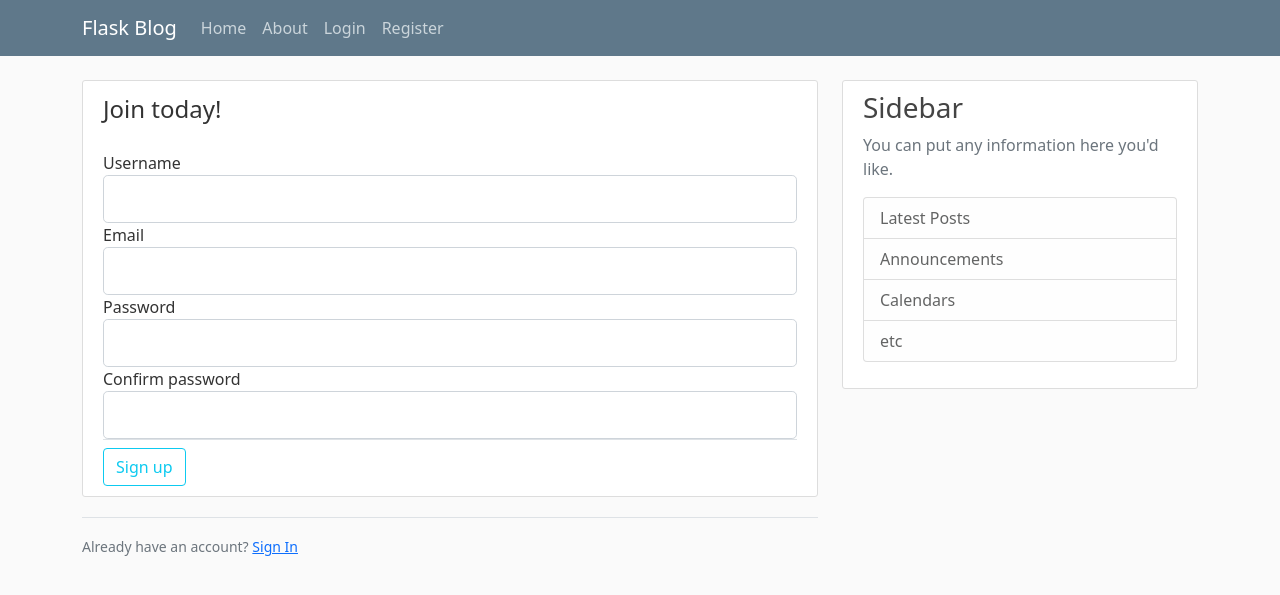
After one commit to EricaHD/MahJong, a Flask app: page /register in a window 1280 px wide. The commit adds this page. Shown: the top 595 px of the page. Run offline with Flask 2, Linux system fonts and the light colour scheme.

Commit message:
Add register and login forms

```diff
--- a/app.py
+++ b/app.py
@@ -1,6 +1,8 @@
-from flask import Flask, render_template, url_for
+from flask import flash, Flask, redirect, render_template, url_for
+from forms import LoginForm, RegistrationForm
 
 app = Flask(__name__)
+app.config["SECRET_KEY"] = "6586f3bcb8ccc14e2e3fde919f2f2031"
 
 posts = [
     {"author": "Corey Jones", "title": "Blog Post 1", "content": "First post content", "date_posted": "April 20, 2018"},
@@ -19,5 +21,26 @@ def about():
     return render_template("about.html", title="About")
 
 
+@app.route("/register", methods=["GET", "POST"])
+def register():
+    form = RegistrationForm()
+    if form.validate_on_submit():
+        flash(f"Account created for {form.username.data}", category="success")
+        return redirect(url_for("home"))
+    return render_template("register.html", title="Register", form=form)
+
+
+@app.route("/login", methods=["GET", "POST"])
+def login():
+    form = LoginForm()
+    if form.validate_on_submit():
+        if form.email.data == "admin@blog.com" and form.password.data == "password":
+            flash("You have been logged in!", category="success")
+            return redirect(url_for("home"))
+        else:
+            flash("Login unsuccessful. Please check your username and password", category="danger")
+    return render_template("login.html", title="Login", form=form)
+
+
 if __name__ == "__main__":
     app.run(debug=True)
--- /dev/null
+++ b/forms.py
@@ -0,0 +1,18 @@
+from flask_wtf import FlaskForm
+from wtforms import BooleanField, PasswordField, StringField, SubmitField
+from wtforms.validators import DataRequired, Email, EqualTo, Length
+
+
+class RegistrationForm(FlaskForm):
+    username = StringField("Username", validators=[DataRequired(), Length(min=2, max=20)])
+    email = StringField("Email", validators=[DataRequired(), Email()])
+    password = PasswordField("Password", validators=[DataRequired()])
+    confirm_password = PasswordField("Confirm password", validators=[DataRequired(), EqualTo("password")])
+    submit = SubmitField("Sign up")
+
+
+class LoginForm(FlaskForm):
+    email = StringField("Email", validators=[DataRequired(), Email()])
+    password = PasswordField("Password", validators=[DataRequired()])
+    remember = BooleanField("Remember me")
+    submit = SubmitField("Sign In")
--- a/templates/layout.html
+++ b/templates/layout.html
@@ -27,13 +27,13 @@
           </button>
           <div class="collapse navbar-collapse" id="navbarToggle">
             <div class="navbar-nav mr-auto">
-              <a class="nav-item nav-link" href="/">Home</a>
-              <a class="nav-item nav-link" href="/about">About</a>
+              <a class="nav-item nav-link" href="{{ url_for('home') }}">Home</a>
+              <a class="nav-item nav-link" href="{{ url_for('about') }}">About</a>
             </div>
             <!-- Navbar Right Side -->
             <div class="navbar-nav">
-              <a class="nav-item nav-link" href="/login">Login</a>
-              <a class="nav-item nav-link" href="/register">Register</a>
+              <a class="nav-item nav-link" href="{{ url_for('login') }}">Login</a>
+              <a class="nav-item nav-link" href="{{ url_for('register') }}">Register</a>
             </div>
           </div>
         </div>
@@ -43,6 +43,15 @@
     <main role="main" class="container">
       <div class="row">
         <div class="col-md-8">
+          {% with messages = get_flashed_messages(with_categories=true) %}
+            {% if messages %}
+              {% for category, message in messages %}
+                <div class="alert alert-{{ category }}">
+                  {{ message }}
+                </div>
+              {% endfor %}
+            {% endif %}
+          {% endwith %}
           {% block content %}{% endblock %}
         </div>
         <div class="col-md-4">
--- /dev/null
+++ b/templates/register.html
@@ -0,0 +1,80 @@
+{% extends "layout.html" %}
+{% block content %}
+    <div class="content-section">
+        <form method="POST" action="">
+            <!-- Cross-site request forgery token -->
+            {{ form.hidden_tag() }}
+            <fieldset class="form-group">
+                <legend class="border-bottem mb-4">Join today!</legend>
+                <div class="form-group">
+                    {{ form.username.label(class="form-control-label") }}
+                    <!-- Username is invalid -->
+                    {% if form.username.errors %}
+                        {{ form.username(class="form-control form-control-lg is-invalid") }}
+                        <div class="invalid-feedback">
+                            {% for error in form.username.errors %}
+                                <span>{{ error }}</span>
+                            {% endfor %}
+                        </div>
+                    <!-- Username is valid -->
+                    {% else %}
+                        {{ form.username(class="form-control form-control-lg") }}
+                    {% endif %}
+                </div>
+                <div class="form-group">
+                    {{ form.email.label(class="form-control-label") }}
+                    <!-- Email is invalid -->
+                    {% if form.email.errors %}
+                        {{ form.email(class="form-control form-control-lg is-invalid") }}
+                        <div class="invalid-feedback">
+                            {% for error in form.email.errors %}
+                                <span>{{ error }}</span>
+                            {% endfor %}
+                        </div>
+                    <!-- Email is valid -->
+                    {% else %}
+                        {{ form.email(class="form-control form-control-lg") }}
+                    {% endif %}
+                </div>
+                <div class="form-group">
+                    {{ form.password.label(class="form-control-label") }}
+                    <!-- Password is invalid -->
+                    {% if form.password.errors %}
+                        {{ form.password(class="form-control form-control-lg is-invalid") }}
+                        <div class="invalid-feedback">
+                            {% for error in form.password.errors %}
+                                <span>{{ error }}</span>
+                            {% endfor %}
+                        </div>
+                    <!-- Password is valid -->
+                    {% else %}
+                        {{ form.password(class="form-control form-control-lg") }}
+                    {% endif %}
+                </div>
+                <div class="form-group">
+                    {{ form.confirm_password.label(class="form-control-label") }}
+                    <!-- Password confirmation is invalid -->
+                    {% if form.confirm_password.errors %}
+                        {{ form.confirm_password(class="form-control form-control-lg is-invalid") }}
+                        <div class="invalid-feedback">
+                            {% for error in form.confirm_password.errors %}
+                                <span>{{ error }}</span>
+                            {% endfor %}
+                        </div>
+                    <!-- Password confirmation is valid -->
+                    {% else %}
+                        {{ form.confirm_password(class="form-control form-control-lg") }}
+                    {% endif %}
+                </div>
+            </fieldset>
+            <div class="form-group border-top pt-2">
+                {{ form.submit(class="btn btn-outline-info") }}
+            </div>
+        </form>
+    </div>
+    <div class="border-top pt-3">
+        <small class="text-muted">
+            Already have an account? <a class="ml-2" href="{{ url_for('login') }}">Sign In</a>
+        </small>
+    </div>
+{% endblock content %}
```
Also changed, not shown: templates/login.html (added, +57 -0 lines).
